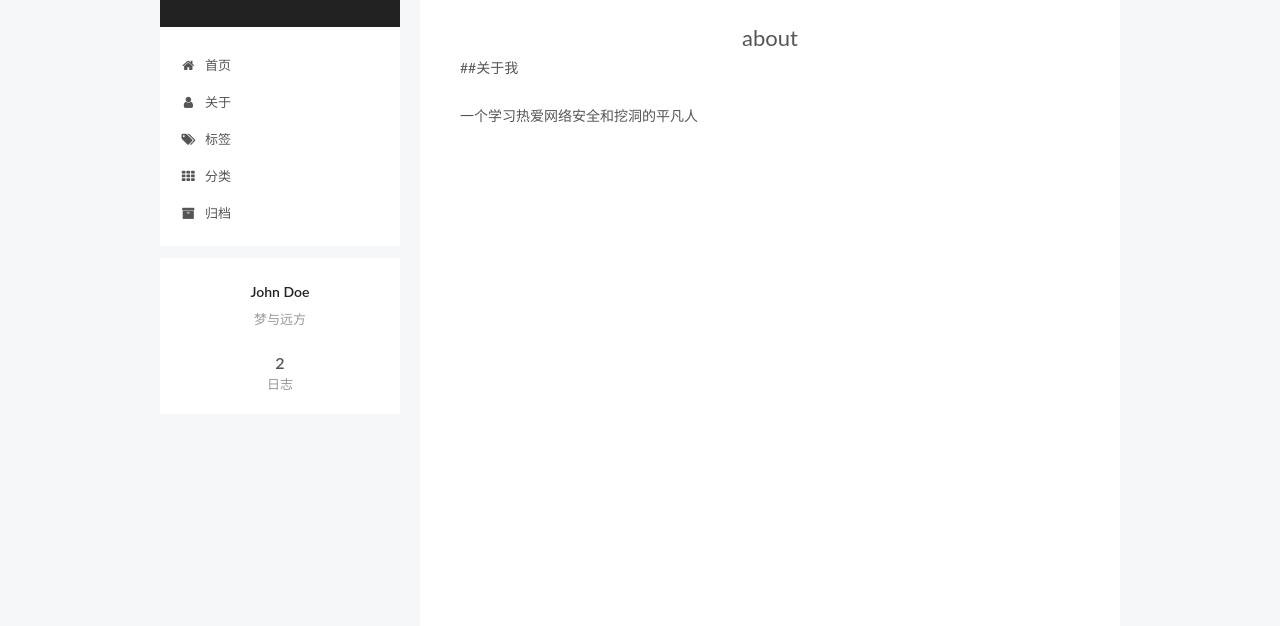
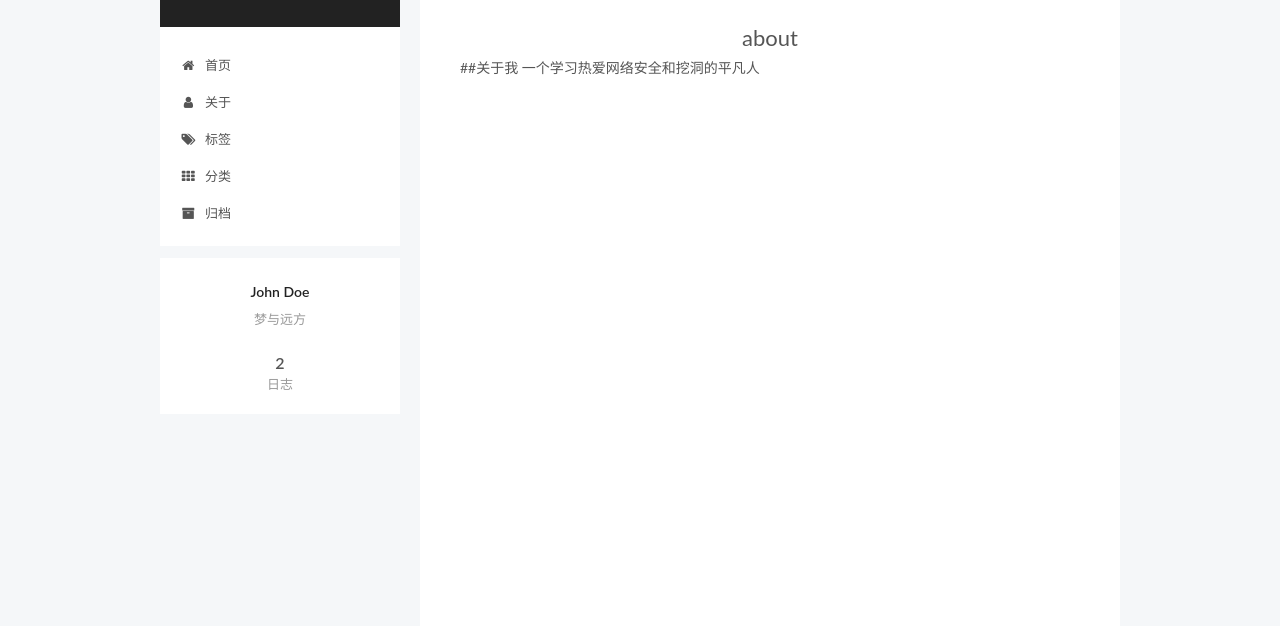
Before and after one commit to ahacker15/ahacker15.github.io, a plain HTML site: page about/index.html in a window 1280 px wide. Shown: the part 174-800 px from the top of the page. Drawn offline with Linux system fonts and the light colour scheme; files whose address does not match are found by name.

Commit message:
Site updated: 2020-01-20 21:38:44

```diff
--- a/about/index.html
+++ b/about/index.html
@@ -79,12 +79,12 @@
 
 
 
-<meta name="description" content="##关于我 一个学习热爱网络安全和挖洞的平凡人">
+<meta name="description" content="##关于我    一个学习热爱网络安全和挖洞的平凡人">
 <meta property="og:type" content="website">
 <meta property="og:title" content="about">
 <meta property="og:url" content="http://yoursite.com/about/index.html">
 <meta property="og:site_name" content="ahacker15">
-<meta property="og:description" content="##关于我 一个学习热爱网络安全和挖洞的平凡人">
+<meta property="og:description" content="##关于我    一个学习热爱网络安全和挖洞的平凡人">
 <meta property="article:published_time" content="2020-01-20T12:48:56.000Z">
 <meta property="article:modified_time" content="2020-01-20T13:32:44.818Z">
 <meta property="article:author" content="John Doe">
@@ -267,9 +267,11 @@
       <div class="post-body">
 
 
-          <p>##关于我</p>
-<p>一个学习热爱网络安全和挖洞的平凡人</p>
+          ##关于我
 
+
+
+一个学习热爱网络安全和挖洞的平凡人
 
       </div>
 
```
